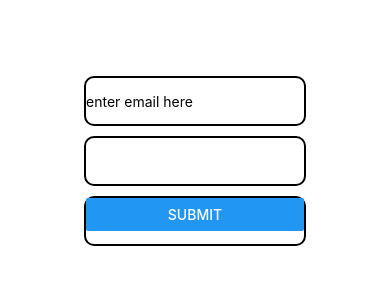
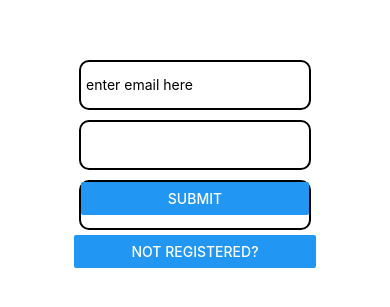
Before and after one commit to JavaScriptmas/FE-Booking-System, a React Native app: screen / in a window 390 px wide. Shown: the part 261-568 px from the top of the page. Built offline with nearby package versions, Linux system fonts and the light colour scheme.

Commit message:
Login styling form

```diff
--- a/Login.jsx
+++ b/Login.jsx
@@ -22,6 +22,7 @@ const Login = () => {
             <View>
               <TextInput
                 style={styles.username}
+                textAlign={"center"}
                 onChangeText={handleChange("email")}
                 onBlur={handleBlur("email")}
                 value={values.email}
@@ -34,10 +35,14 @@ const Login = () => {
                 value={values.password}
               />
               <Pressable style={styles.login}>
-              <Button
-                onPress={handleSubmit}
-                title="Submit"
-              />
+                <Button
+                  onPress={handleSubmit}
+                  title="Submit"
+                  textAlign={"center"}
+                />
+              </Pressable>
+              <Pressable>
+                <Button title="Not Registered?"></Button>
               </Pressable>
             </View>
           )}
@@ -52,6 +57,7 @@ const styles = StyleSheet.create({
     height: 250,
   },
   username: {
+    padding: 5,
     height: 50,
     borderWidth: 2,
     borderRadius: 10,
@@ -69,5 +75,8 @@ const styles = StyleSheet.create({
     borderRadius: 10,
     margin: 5,
   },
+  registerLink: {
+    margin: 5,
+  },
 });
 export default Login;
```
